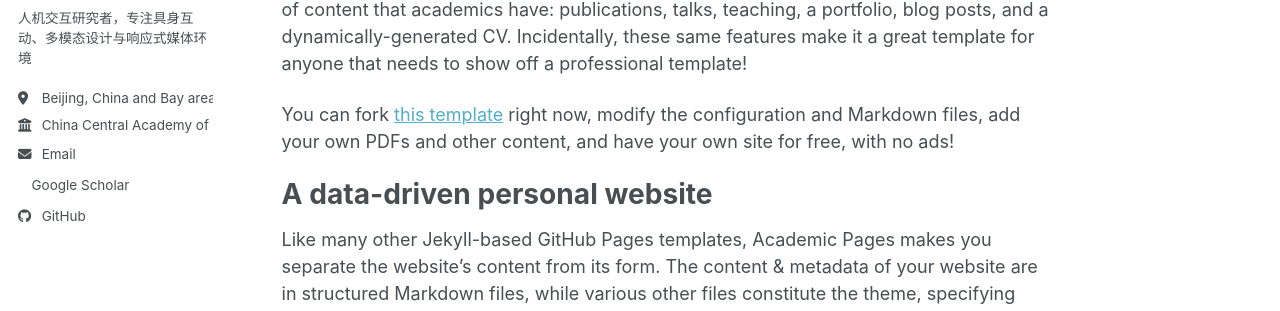
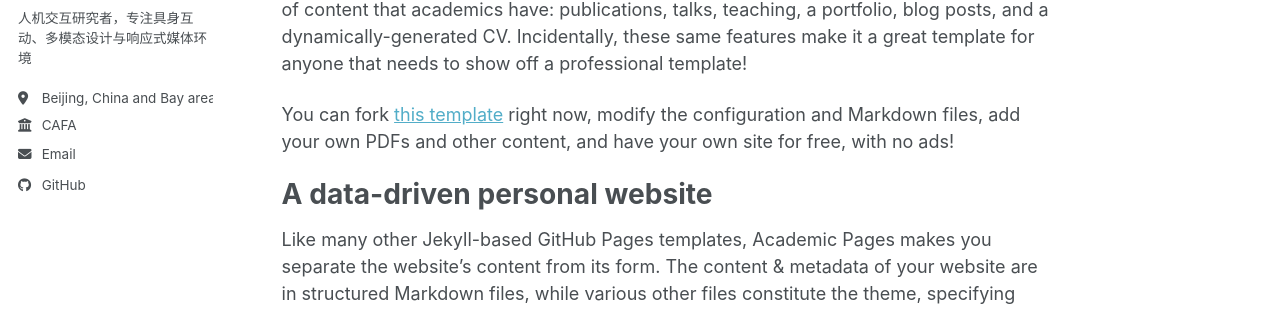
Before and after one commit to Ivyyanjun/Ivyyanjun.github.io, a Jekyll site: the page built from _pages/about.md, in a window 1280 px wide. Shown: the part 310-621 px from the top of the page. Built offline with Jekyll 4.4.1, drawn with Linux system fonts in a browser that asks for light colours; a style sheet for code colours, icons or effects is not loaded.

Commit message:
Update employer and remove Google Scholar URL

```diff
--- a/_config.yml
+++ b/_config.yml
@@ -28,14 +28,14 @@ author:
   pronouns         : # example: "she/her"
   bio              : "人机交互研究者，专注具身互动、多模态设计与响应式媒体环境"
   location         : "Beijing, China and Bay area, USA"
-  employer         : "China Central Academy of Fine Arts"
+  employer         : "CAFA"
   uri              : # URL
   email            : "lyuyanjun@gmail.com"
 
   # Academic websites
   academia         : # URL
   arxiv            : # URL - Update with the correct link to your profile
-  googlescholar    : "https://scholar.google.com/citations?user=PS_CX0AAAAAJ"
+  googlescholar    : # URL - removed for now
   inspire-hep      : # URL
   impactstory      : # URL
   orcid            : # URL - add your real ORCID link here, e.g. https://orcid.org/0000-0000-0000-0000
```
